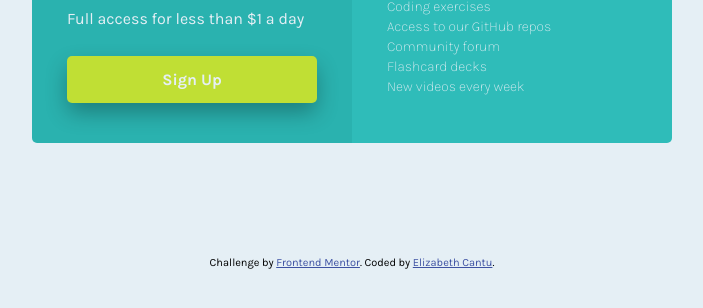
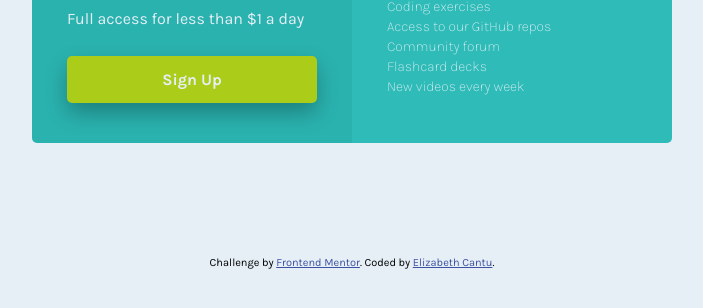
Before and after one commit to Esagecc/single_price_grid, a plain HTML site: page index.html in a window 1280 px wide. In both pictures the pointer is over the button "Sign Up". Shown: the part 484-792 px from the top of the page, without its empty margins (288-991 px from the left). Drawn offline with Linux system fonts and the light colour scheme.

```diff
--- a/style.css
+++ b/style.css
@@ -101,6 +101,7 @@
 
 button:hover {
     cursor: pointer;
+    background-color: hsl(71, 78%, 45%);
 }
 
 .card-three {
```
